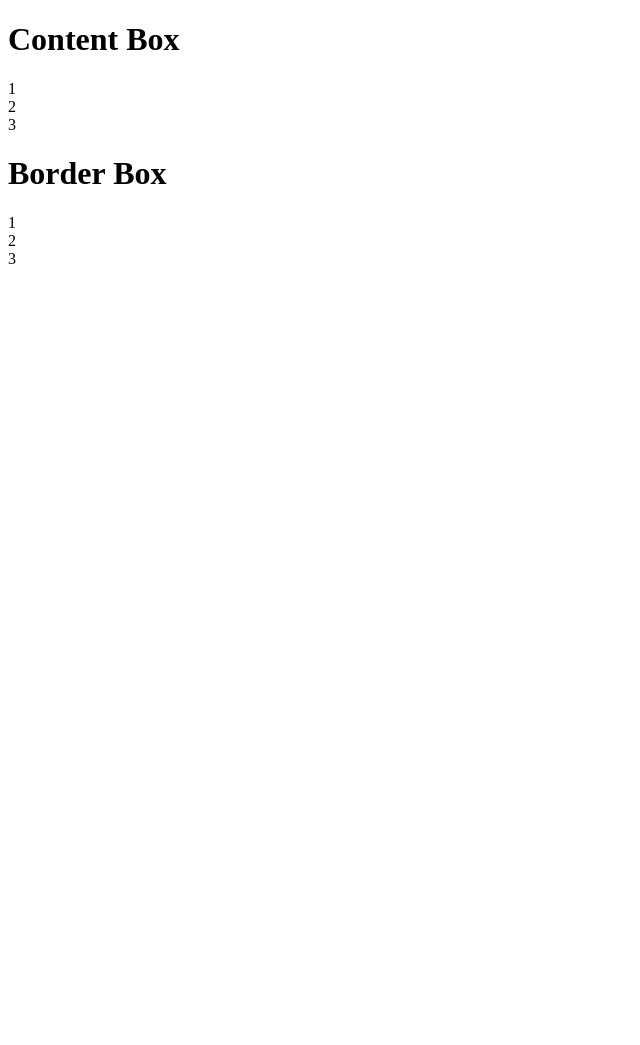
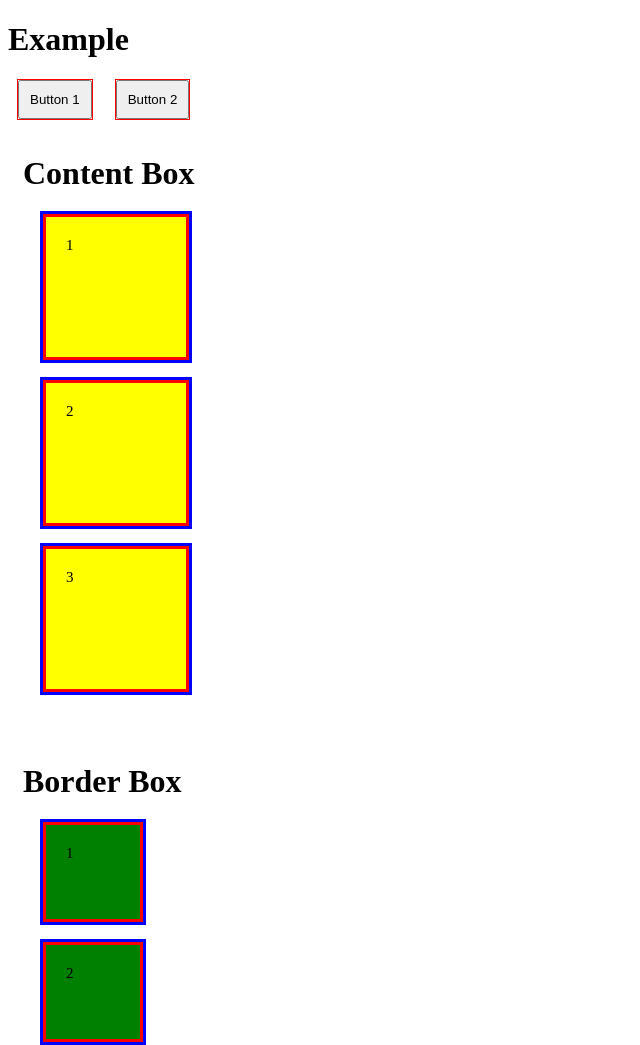
Before and after one commit to mohammedafeef/css-tutorial, a plain HTML site: page index.html in a window 1280 px wide. Shown: the top 1045 px of the page, without its empty margins (0-640 px from the left). Before the commit the page ends 800 px from the top, so only its background shows below. Drawn offline with Linux system fonts and the light colour scheme.

Commit message:
chore(tutorial-5): add example buttons

```diff
--- a/index.html
+++ b/index.html
@@ -3,20 +3,26 @@
   <head>
     <meta charset="UTF-8" />
     <meta name="viewport" content="width=device-width, initial-scale=1.0" />
+    <link rel="stylesheet" href="./style.css" />
     <title>Box model in CSS</title>
   </head>
   <body>
-    <div class="wrapper content-box">
-        <h1>Content Box</h1>
-        <div class="box">1</div>
-        <div class="box">2</div>
-        <div class="box">3</div>
+    <div>
+      <h1>Example</h1>
+      <button>Button 1</button>
+      <button>Button 2</button>
     </div>
-    <div class="wrapper border-box">
-        <h1>Border Box</h1>
-        <div class="box">1</div>
-        <div class="box">2</div>
-        <div class="box">3</div>
+    <div class="wrapper">
+      <h1>Content Box</h1>
+      <div class="box content-box">1</div>
+      <div class="box content-box">2</div>
+      <div class="box content-box">3</div>
+    </div>
+    <div class="wrapper">
+      <h1>Border Box</h1>
+      <div class="box border-box">1</div>
+      <div class="box border-box">2</div>
+      <div class="box border-box">3</div>
     </div>
   </body>
 </html>
--- a/style.css
+++ b/style.css
@@ -1,8 +1,13 @@
+body {
+  background:white;
+}
 .wrapper {
   padding: 15px;
 }
 .box {
-  margin: 0 10px;
+  width: 100px;
+  height: 100px;
+  margin: 20px;
   padding: 20px;
   font-size: 15px;
   font-weight: 500;
@@ -18,3 +23,9 @@
   box-sizing: content-box;
   background: yellow;
 }
+
+button{
+  padding:10px;
+  margin:0 10px;
+  outline: solid 1px red;
+}
```
